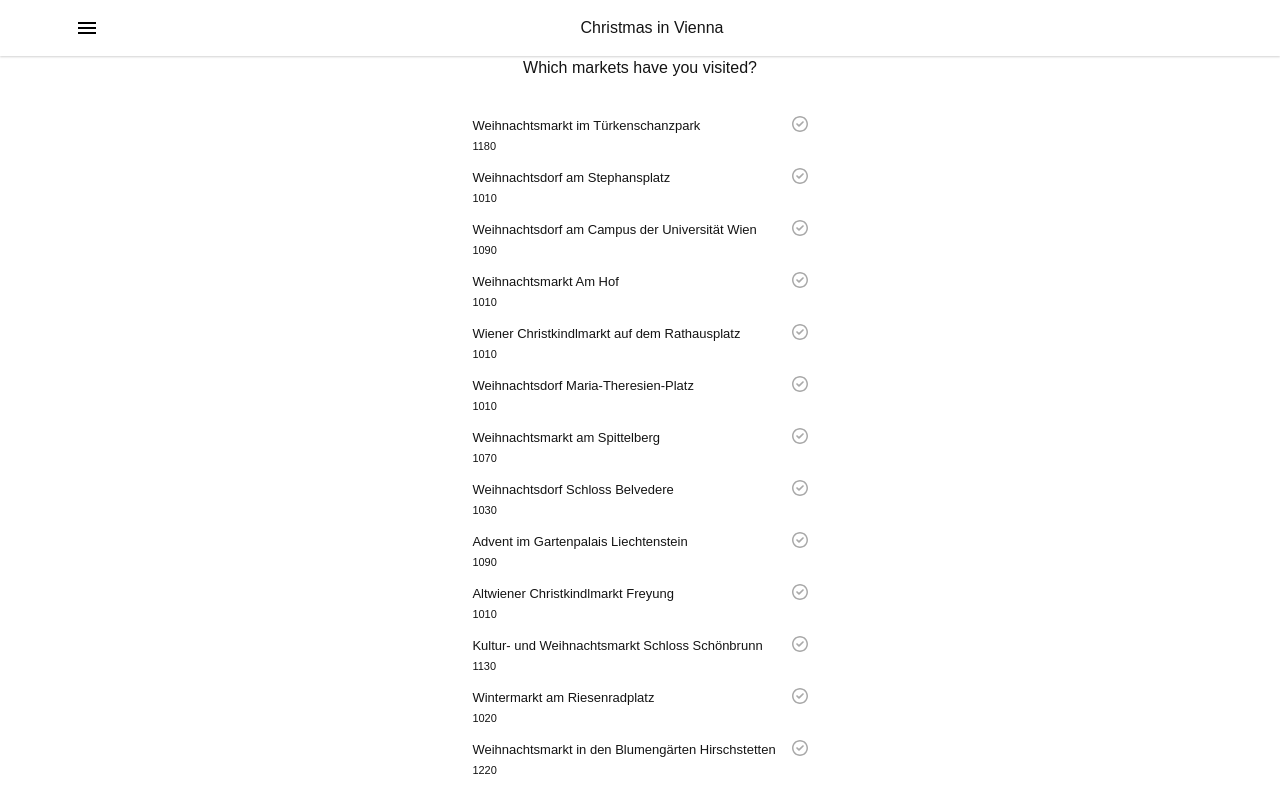
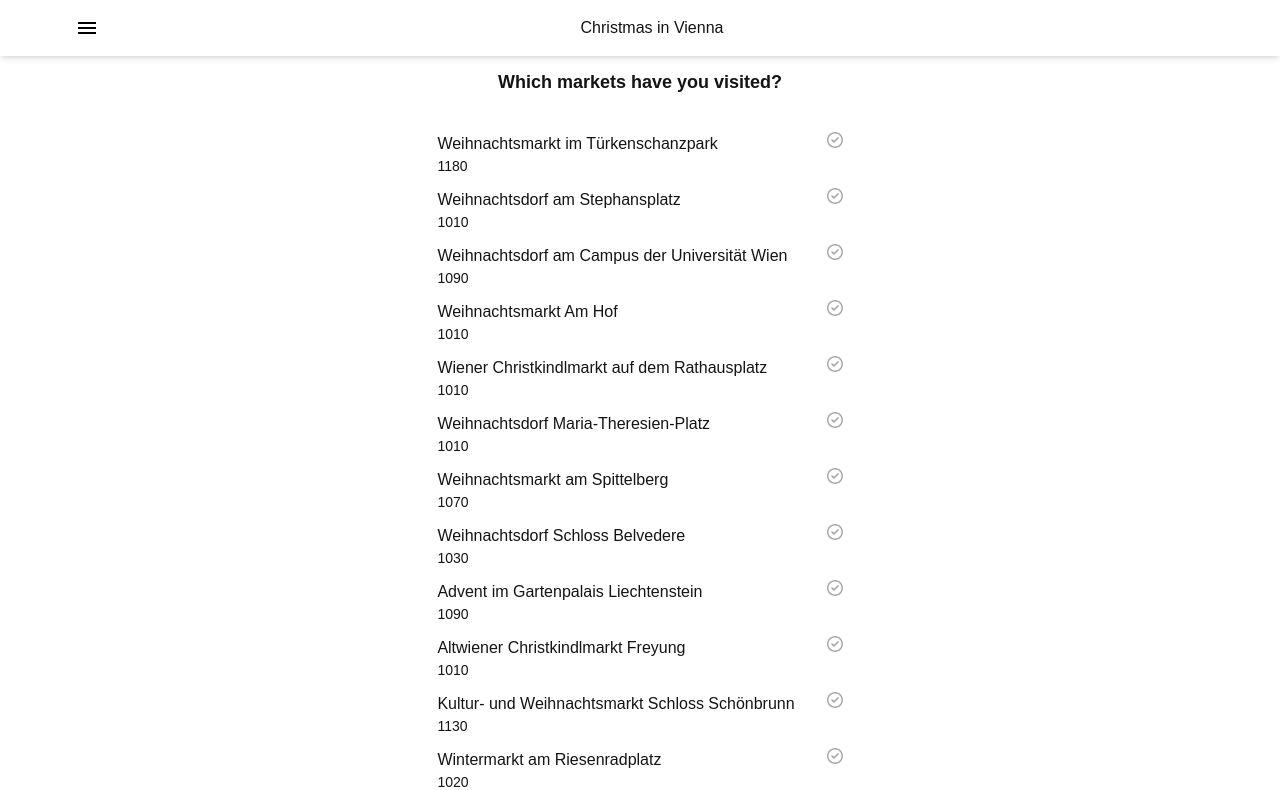
Before and after one commit to kramire/vienna-christmas-markets, a Next.js app: page /visits in a window 1280 px wide. Shown: the top 790 px of the page. Built offline with nearby package versions, Linux system fonts and the light colour scheme.

Commit message:
replace almost all style rules with tailwind

```diff
--- a/src/app/layout.tsx
+++ b/src/app/layout.tsx
@@ -1,7 +1,7 @@
 import '../globals.css'
 import Header from '../components/header'
-import { HEADER_HEIGHT, MAX_CONTENT_WIDTH } from '../app.constants'
 import { Metadata } from 'next'
+import { MaxWidthContainer } from '@/components/MaxWidthContainer'
 
 const META_TITLE = 'Vienna Christmas Markets 2023'
 const META_DESCRIPTION = "A list of this year's Christmas markets in Vienna, Austria."
@@ -26,11 +26,11 @@ export const metadata: Metadata = {
 export default function RootLayout({ children }: { children: React.ReactNode }) {
   return (
     <html lang="en">
-      <body>
+      <body className="m-0 min-w-[320px] min-h-screen overflow-x-hidden">
         <Header />
-        <div style={{ maxWidth: `${MAX_CONTENT_WIDTH}px`, margin: '0 auto', marginTop: `${HEADER_HEIGHT}px` }}>
-          <main>{children}</main>
-        </div>
+        <main>
+          <MaxWidthContainer>{children}</MaxWidthContainer>
+        </main>
       </body>
     </html>
   )
--- a/src/app/page.tsx
+++ b/src/app/page.tsx
@@ -17,13 +17,14 @@ export default function HomePage() {
           </h1>
         </div>
         <div className="md:flex-1">
-          <div className="md:py-8 md:pr-4 w-full h-full" style={{ backgroundColor: 'rgb(4 49 4)' }}>
+          <div className="md:py-8 md:pr-4 w-full h-full bg-green-950">
             <Image
               src={HeroImage}
               width={500}
               height={300}
               alt="Saint Stephan's Cathedral and Christmas"
               className="md:relative"
+              fetchPriority="high"
               style={{
                 width: '100%',
                 height: 'auto',
--- /dev/null
+++ b/src/components/MaxWidthContainer.tsx
@@ -0,0 +1,7 @@
+export const MaxWidthContainer = ({ children }: { children: React.ReactNode }) => {
+  return (
+    <div className="mx-auto my-0 max-w-[1130px] mt-[56px]">
+      {children}
+    </div>
+  )
+}
--- a/src/components/header/header.tsx
+++ b/src/components/header/header.tsx
@@ -1,54 +1,19 @@
-'use client'
-
-import Image from 'next/image'
-
-import { useState } from 'react'
 import NavigationMenu from './navigationMenu'
-import { HEADER_HEIGHT } from '../../app.constants'
 import Link from 'next/link'
 import { Routes } from '../../app.types'
 
-const MenuIcon = '/menu.svg'
-
-const Header = () => {
-  const [isMenuOpen, setIsMenuOpen] = useState(false)
-
-  const toggleMenu = () => {
-    setIsMenuOpen(!isMenuOpen)
-  }
-
-  return (
+const Header = () => (
   <>
-      <header
-        className="w-full py-2 px-6 z-10 bg-white fixed top-0"
-        style={{
-          boxShadow: '0 1px 2px rgba(0,0,0,.18)',
-          height: `${HEADER_HEIGHT}px`,
-        }}
-      >
-        <div
-          className="flex justify-between items-center h-full cursor-pointer my-0 mx-auto max-w-[1130px]"
-        >
-          <Image
-            src={MenuIcon}
-            width={24}
-            height={24}
-            onClick={toggleMenu}
-            alt="Navigation menu"
-            style={{
-              width: '24px',
-              height: '24px',
-            }}
-          />
+    <header className="w-full py-2 px-6 z-10 bg-white fixed top-0 h-[56px] shadow-md">
+      <div className="flex justify-between items-center h-full cursor-pointer my-0 mx-auto max-w-[1130px]">
+        <NavigationMenu />
         <Link href={Routes.HOME}>
           <p className="flex-1">Christmas in Vienna</p>
         </Link>
         <div />
       </div>
     </header>
-      <NavigationMenu isOpen={isMenuOpen} handleClose={toggleMenu} />
   </>
 )
-}
 
 export default Header
--- a/src/containers/resultList/filterItem.tsx
+++ b/src/containers/resultList/filterItem.tsx
@@ -10,20 +10,11 @@ interface Props {
 const FilterItem = ({ label, isSelected, handleClick, isLoading }: Props) => (
   <button
     onClick={handleClick}
-    style={{
-      height: '34px',
-      minWidth: '80px',
-      padding: '0px 8px',
-      borderRadius: '20px',
-      border: '1px solid',
-      borderColor: theme.colors.darkGreen,
-      color: isSelected ? 'white' : theme.colors.darkGreen,
-      background: isSelected || isLoading ? theme.colors.darkGreen : 'white',
-      fontSize: '14px',
-      fontFamily: 'sans-serif',
-    }}
+    className={`h-8 min-w-20 px-2 py-0 rounded-2xl border-solid border border-green-950 text-sm font-sans ${
+      isSelected ? 'text-white' : 'text-green-950'
+    } ${isSelected || isLoading ? 'bg-green-950' : 'bg-white'}`}
   >
-    {isLoading ? <span className="loader"></span> : label}
+    {label}
   </button>
 )
 
--- a/src/containers/resultList/filters.tsx
+++ b/src/containers/resultList/filters.tsx
@@ -16,7 +16,7 @@ interface Props {
 const Filters = ({ activeFilters, toggleFilter, isLoadingLocation, showMap, toggleMap }: Props) => {
   return (
     <div className="flex flex-wrap md:flex-nowrap justify-between w-full gap-3">
-      <div className="flex gap-3" style={{ color: theme.colors.darkGreen }}>
+      <div className="flex gap-3 text-green-950">
         <FilterItem label="Open Now" isSelected={activeFilters.openNow} handleClick={toggleFilter('openNow')} />
         <FilterItem
           label="Near Me"
@@ -26,7 +26,7 @@ const Filters = ({ activeFilters, toggleFilter, isLoadingLocation, showMap, togg
         />
         <FilterItem label="My Favorites" isSelected={activeFilters.favorited} handleClick={toggleFilter('favorited')} />
       </div>
-      {/* <div className="flex gap-2 items-center" style={{ color: theme.colors.darkGreen }}>
+      {/* <div className="flex gap-2 items-cente text-green-950r">
         <div onClick={toggleMap} className="text-xl cursor-pointer">
           {showMap ? (
             <Image src={ListIcon} width={20} height={20} loading="lazy" alt="Show list" />
--- a/src/containers/resultList/resultCard/favoriteButton.tsx
+++ b/src/containers/resultList/resultCard/favoriteButton.tsx
@@ -16,12 +16,6 @@ const FavoriteButton = ({ isFavorite, handleClick }: Props) => (
     loading="lazy"
     width={20}
     height={20}
-    style={{
-      marginTop: '6px',
-      width: '20px',
-      height: '20px',
-      outline: 'none',
-    }}
   />
 )
 
--- a/src/containers/visitProgress/visitProgress.tsx
+++ b/src/containers/visitProgress/visitProgress.tsx
@@ -55,34 +55,19 @@ const VisitProgress = ({ markets }: Props) => {
   }, [])
 
   return (
-    <div className="flex flex-col justify-center items-center gap-3">
-      <h2 style={{ fontSize: '16px', textAlign: 'center' }}>Which markets have you visited?</h2>
-      <div
-        className="result-item"
-        style={{
-          margin: '24px',
-          fontSize: '13px',
-          lineHeight: '20px',
-        }}
-      >
+    <div className="flex flex-col justify-center items-center gap-3 pt-3">
+      <h2 className="text-lg align-center font-bold">Which markets have you visited?</h2>
+      <div className="m-6 text-base">
         <div className="flex flex-col gap-3">
           {markets.map((market) => {
             const hasVisited = checkHasVisitedMarket(market.id)
             return (
               <div key={market.id} className="flex gap-4">
-                {/* <p style={{ flexBasis: '24px', textAlign: 'center' }}>{market.id}.</p> */}
-                <div style={{ flex: 1 }}>
-                  <p>{market.name}</p>
-                  <p style={{ fontSize: '11px' }}>{market.district}</p>
+                <div className="flex-1">
+                  {market.name}
+                  <p className="text-sm">{market.district}</p>
                 </div>
-                <div
-                  onClick={handleCheck(market.id)}
-                  style={{
-                    flexBasis: '16px',
-                    cursor: 'pointer',
-                    // '-webkit-tap-highlight-color': 'transparent',
-                  }}
-                >
+                <div onClick={handleCheck(market.id)} className="cursor-pointer">
                   <Image
                     src={hasVisited ? CircleCheckSolid : CircleCheck}
                     width={16}
--- a/src/globals.css
+++ b/src/globals.css
@@ -20,16 +20,3 @@
 * {
   box-sizing: border-box;
 }
-
-html,
-body {
-  width: 100%;
-  height: 100%;
-}
-
-body {
-  margin: 0;
-  min-width: 320px;
-  min-height: 100vh;
-  overflow-x: hidden;
-}
```
Also changed, not shown: src/components/header/navigationMenu.tsx (+17 -19 lines), src/containers/resultList/resultCard/resultCard.tsx (+11 -40 lines). Lines whose indentation alone changed are shown as unchanged.
